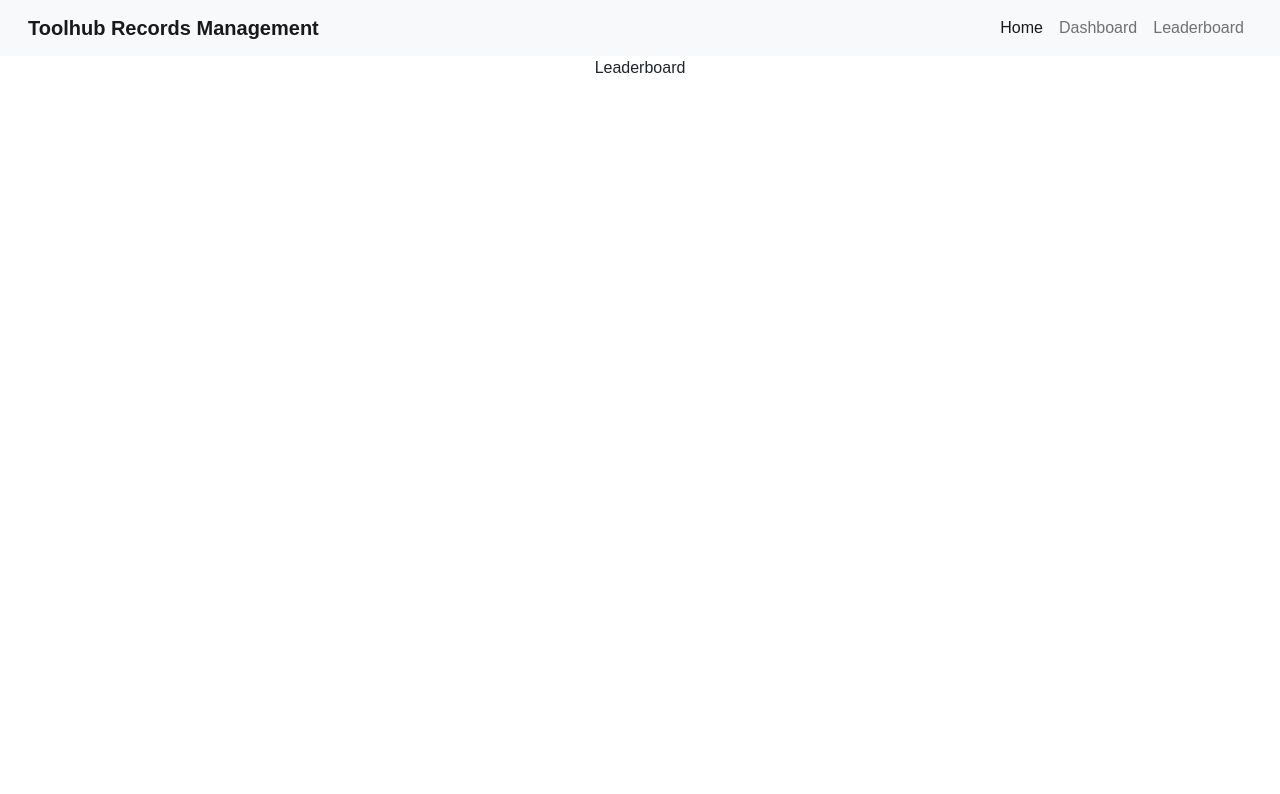
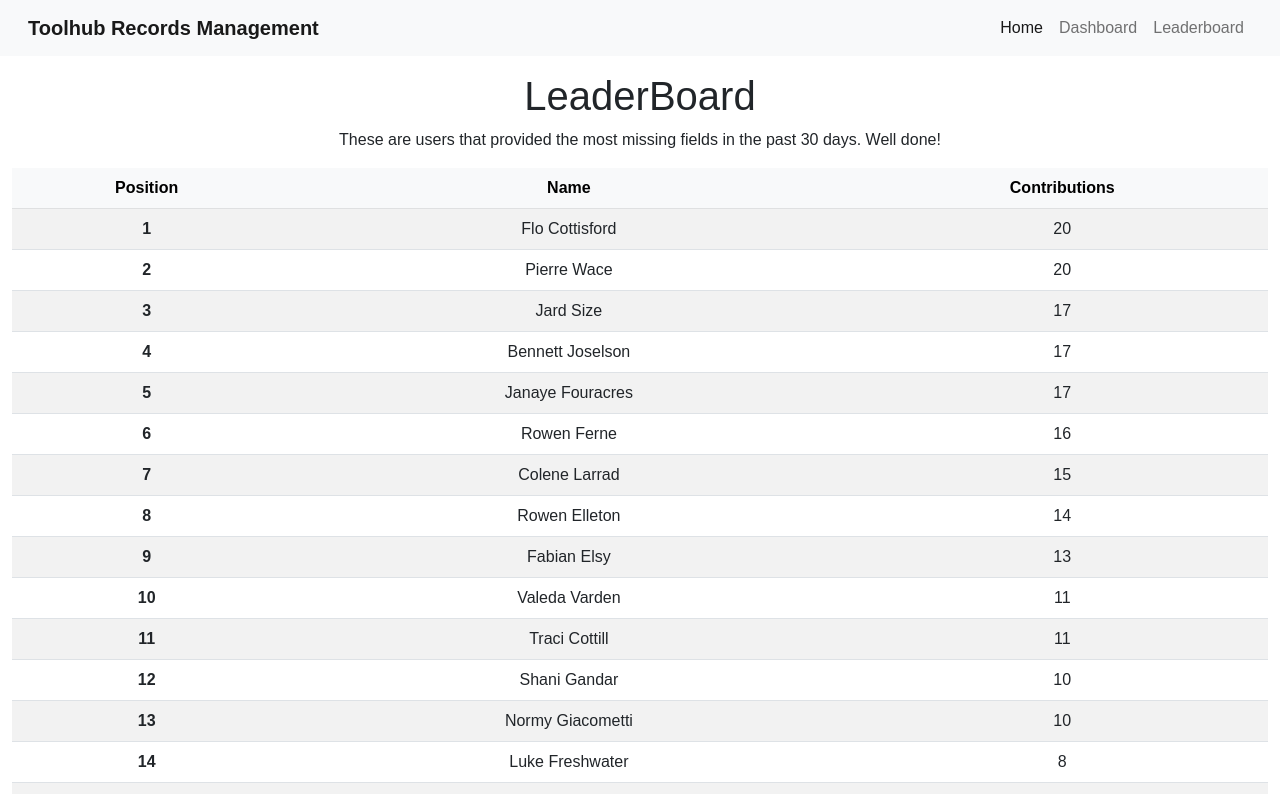
Before and after one commit to sirpfaira/toolhub-records-management, a React (Create React App) app: page /leaderboard in a window 1280 px wide. Shown: the top 794 px of the page. Built offline with nearby package versions, Linux system fonts and the light colour scheme.

Commit message:
leaderboard: Complete Leaderboard page
Completing Leaderboard page and gathering mockup data for page testing

```diff
--- /dev/null
+++ b/src/assets/mockData.json
@@ -0,0 +1,76 @@
+[
+  { "name": "Jens Orsi", "contributions": 2 },
+  { "name": "Chalmers Frier", "contributions": 1 },
+  { "name": "Odella Eyree", "contributions": 5 },
+  { "name": "Flo Cottisford", "contributions": 20 },
+  { "name": "Pierre Wace", "contributions": 20 },
+  { "name": "Colene Larrad", "contributions": 15 },
+  { "name": "Magdalene Brodeur", "contributions": 4 },
+  { "name": "Errol Goulden", "contributions": 4 },
+  { "name": "Shani Gandar", "contributions": 10 },
+  { "name": "Rowen Elleton", "contributions": 14 },
+  { "name": "Shermie Metrick", "contributions": 1 },
+  { "name": "Fabian Elsy", "contributions": 13 },
+  { "name": "Maxie Broadstock", "contributions": 3 },
+  { "name": "Clarissa Baraja", "contributions": 3 },
+  { "name": "Jolynn Shrive", "contributions": 6 },
+  { "name": "Normy Giacometti", "contributions": 10 },
+  { "name": "Tymon Jorczyk", "contributions": 3 },
+  { "name": "Rowen Ferne", "contributions": 16 },
+  { "name": "Jard Size", "contributions": 17 },
+  { "name": "Luke Freshwater", "contributions": 8 },
+  { "name": "Bennett Joselson", "contributions": 17 },
+  { "name": "Valeda Varden", "contributions": 11 },
+  { "name": "Janaye Fouracres", "contributions": 17 },
+  { "name": "Traci Cottill", "contributions": 11 },
+  { "name": "Ludovika Seekings", "contributions": 1 },
+  { "name": "Shamus Piscotti", "contributions": 1 },
+  { "name": "Heindrick Shelbourne", "contributions": 1 },
+  { "name": "Cairistiona Mearns", "contributions": 1 },
+  { "name": "Phillip Mcettrick", "contributions": 1 },
+  { "name": "Sergio Tomasoni", "contributions": 3 },
+  { "name": "Janessa Rous", "contributions": 2 },
+  { "name": "Mohandis McCole", "contributions": 2 },
+  { "name": "Kizzie Dickson", "contributions": 5 },
+  { "name": "Lonee Rarity", "contributions": 4 },
+  { "name": "Piotr Cregeen", "contributions": 4 },
+  { "name": "Jedediah Danslow", "contributions": 1 },
+  { "name": "Doe Cuckoo", "contributions": 3 },
+  { "name": "Ruprecht Punter", "contributions": 3 },
+  { "name": "Jami Pedroli", "contributions": 1 },
+  { "name": "Therine Roly", "contributions": 5 },
+  { "name": "Barry Wontner", "contributions": 1 },
+  { "name": "Maren Oxbury", "contributions": 2 },
+  { "name": "Candy Beelby", "contributions": 2 },
+  { "name": "Michel Caswall", "contributions": 1 },
+  { "name": "Rozanne Dudden", "contributions": 3 },
+  { "name": "Caty Stilliard", "contributions": 3 },
+  { "name": "Thaddeus Fardon", "contributions": 1 },
+  { "name": "Kingsley Pane", "contributions": 1 },
+  { "name": "Daisi Easseby", "contributions": 1 },
+  { "name": "Eden Lidster", "contributions": 1 },
+  { "name": "Odey Abbott", "contributions": 2 },
+  { "name": "Shaina Winnett", "contributions": 1 },
+  { "name": "Celka Lerhinan", "contributions": 5 },
+  { "name": "Elroy Aspinall", "contributions": 4 },
+  { "name": "Dev Maidment", "contributions": 3 },
+  { "name": "Marthe Cooke", "contributions": 3 },
+  { "name": "Wheeler Edinboro", "contributions": 2 },
+  { "name": "Zitella Dyne", "contributions": 3 },
+  { "name": "Amandy Roubay", "contributions": 2 },
+  { "name": "Eulalie Zimmerman", "contributions": 2 },
+  { "name": "Corrianne Leeb", "contributions": 2 },
+  { "name": "Dorie Maving", "contributions": 5 },
+  { "name": "Bax Causbey", "contributions": 4 },
+  { "name": "Osbert Kays", "contributions": 3 },
+  { "name": "Brendon Greson", "contributions": 2 },
+  { "name": "Willyt Cabell", "contributions": 5 },
+  { "name": "Mike Oldred", "contributions": 5 },
+  { "name": "Nicky Kilgannon", "contributions": 2 },
+  { "name": "Adella Verrechia", "contributions": 3 },
+  { "name": "Madelaine Labrum", "contributions": 2 },
+  { "name": "Renado Capp", "contributions": 5 },
+  { "name": "Nadine Crook", "contributions": 4 },
+  { "name": "Rolph Sigart", "contributions": 3 },
+  { "name": "Giraud Keitch", "contributions": 1 }
+]
--- a/src/pages/Leaderboard.js
+++ b/src/pages/Leaderboard.js
@@ -1,7 +1,43 @@
 import React from 'react';
+import DATA from '../assets/mockData.json';
 
 const Leaderboard = () => {
-  return <div>Leaderboard</div>;
+  DATA.sort((a, b) =>
+    a.contributions > b.contributions
+      ? -1
+      : b.contributions > a.contributions
+      ? 1
+      : 0
+  );
+
+  return (
+    <div className='container-fluid mt-3'>
+      <h1>LeaderBoard</h1>
+      <p>
+        These are users that provided the most missing fields in the past 30
+        days. Well done!
+      </p>
+
+      <table className='table table-striped table-hover'>
+        <thead className='table-light'>
+          <tr>
+            <th scope='col'>Position</th>
+            <th scope='col'>Name</th>
+            <th scope='col'>Contributions</th>
+          </tr>
+        </thead>
+        <tbody>
+          {DATA.map((person, index) => (
+            <tr>
+              <th scope='row'>{index + 1}</th>
+              <td>{person.name}</td>
+              <td>{person.contributions}</td>
+            </tr>
+          ))}
+        </tbody>
+      </table>
+    </div>
+  );
 };
 
 export default Leaderboard;
```
